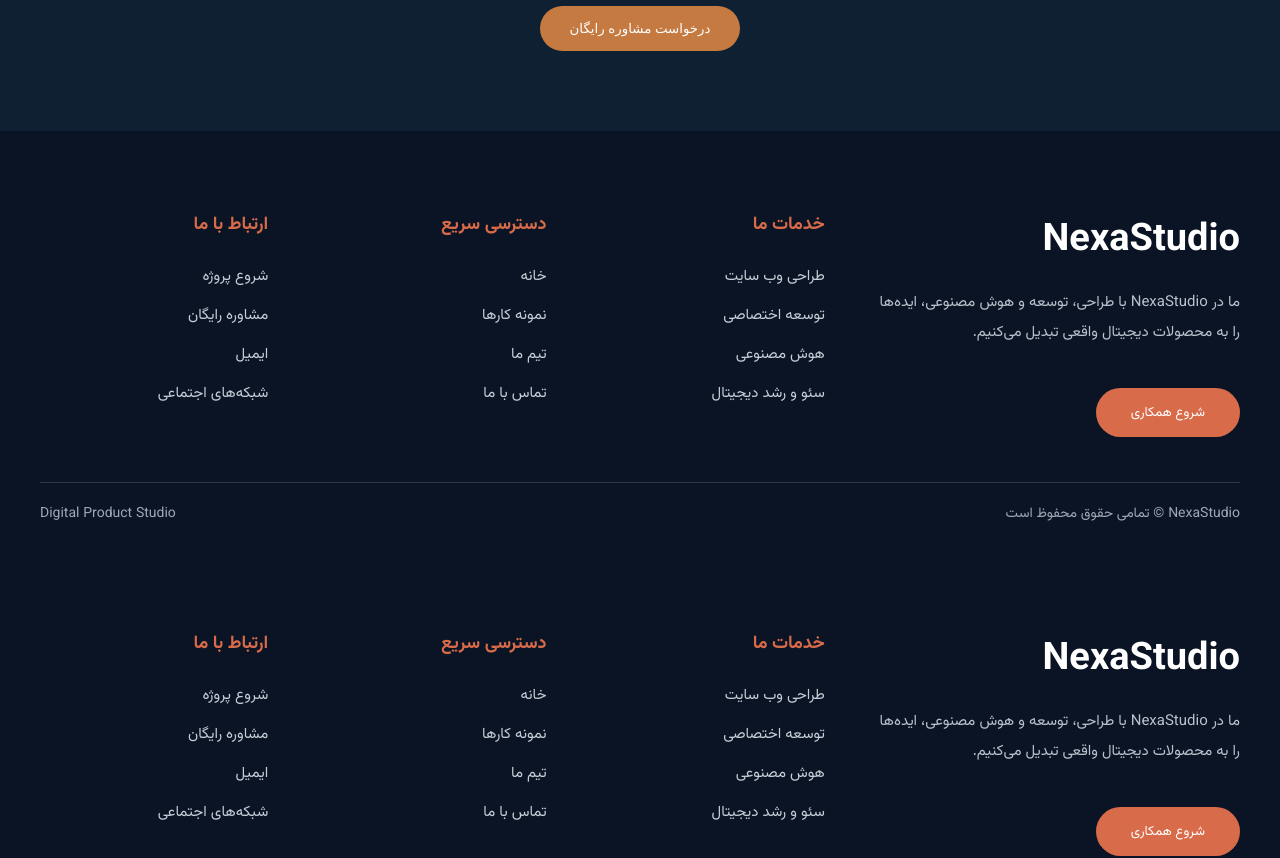
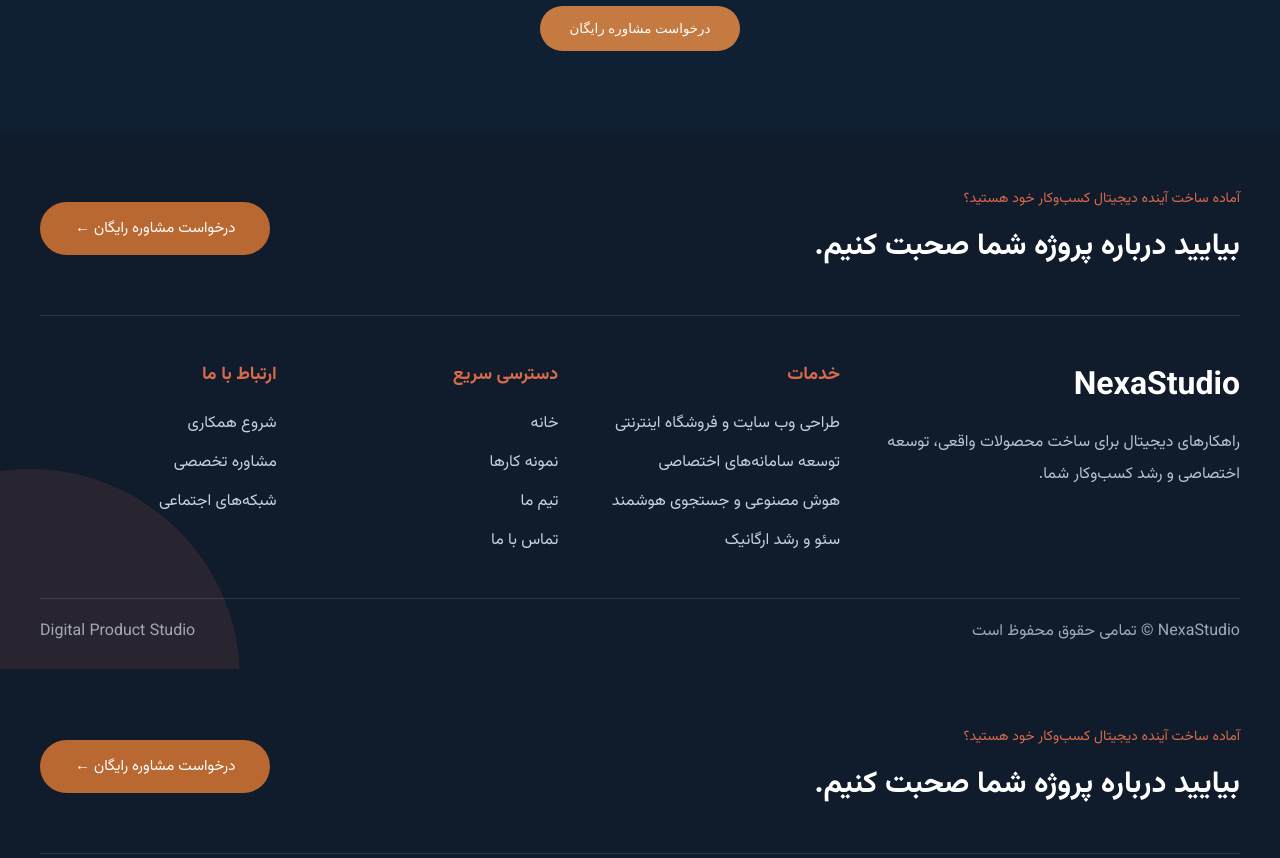
Before and after one commit to zohreksh/smartpilot, a Nuxt app: page / in a window 1280 px wide. Shown: the part 2520-3378 px from the top of the page. Built offline with nearby package versions, Linux system fonts and the light colour scheme.

Commit message:
Rebuild footer styling to match NexaStudio design

```diff
--- a/components/SiteFooter.vue
+++ b/components/SiteFooter.vue
@@ -1,40 +1,46 @@
 <template>
-  <footer class="footer">
-    <div class="footer-wrap">
-      <div class="footer-top">
-        <div class="brand">
-          <h2>NexaStudio</h2>
-          <p>ما در NexaStudio با طراحی، توسعه و هوش مصنوعی، ایده‌ها را به محصولات دیجیتال واقعی تبدیل می‌کنیم.</p>
-          <button>شروع همکاری</button>
+  <footer class="site-footer">
+    <div class="footer-bg"></div>
+    <div class="footer-container">
+      <div class="footer-cta">
+        <div>
+          <span>آماده ساخت آینده دیجیتال کسب‌وکار خود هستید؟</span>
+          <h2>بیایید درباره پروژه شما صحبت کنیم.</h2>
+        </div>
+        <button>درخواست مشاوره رایگان ←</button>
+      </div>
+
+      <div class="footer-content">
+        <div class="footer-brand">
+          <h3>NexaStudio</h3>
+          <p>راهکارهای دیجیتال برای ساخت محصولات واقعی، توسعه اختصاصی و رشد کسب‌وکار شما.</p>
         </div>
 
-        <div class="col">
-          <h3>خدمات ما</h3>
-          <span>طراحی وب سایت</span>
-          <span>توسعه اختصاصی</span>
-          <span>هوش مصنوعی</span>
-          <span>سئو و رشد دیجیتال</span>
+        <div class="footer-column">
+          <h4>خدمات</h4>
+          <a>طراحی وب سایت و فروشگاه اینترنتی</a>
+          <a>توسعه سامانه‌های اختصاصی</a>
+          <a>هوش مصنوعی و جستجوی هوشمند</a>
+          <a>سئو و رشد ارگانیک</a>
         </div>
 
-        <div class="col">
-          <h3>دسترسی سریع</h3>
-          <span>خانه</span>
-          <span>نمونه کارها</span>
-          <span>تیم ما</span>
-          <span>تماس با ما</span>
+        <div class="footer-column">
+          <h4>دسترسی سریع</h4>
+          <a>خانه</a>
+          <a>نمونه کارها</a>
+          <a>تیم ما</a>
+          <a>تماس با ما</a>
         </div>
 
-        <div class="col">
-          <h3>ارتباط با ما</h3>
-          <span>شروع پروژه</span>
-          <span>مشاوره رایگان</span>
-          <span>ایمیل</span>
-          <span>شبکه‌های اجتماعی</span>
+        <div class="footer-column">
+          <h4>ارتباط با ما</h4>
+          <a>شروع همکاری</a>
+          <a>مشاوره تخصصی</a>
+          <a>شبکه‌های اجتماعی</a>
         </div>
       </div>
 
-      <div class="line"></div>
-      <div class="bottom">
+      <div class="footer-bottom">
         <span>NexaStudio © تمامی حقوق محفوظ است</span>
         <span>Digital Product Studio</span>
       </div>
@@ -43,17 +49,20 @@
 </template>
 
 <style scoped>
-.footer{background:#0b1424;color:white;padding:80px 24px 25px;direction:rtl}
-.footer-wrap{max-width:1200px;margin:auto}
-.footer-top{display:grid;grid-template-columns:1.6fr 1fr 1fr 1fr;gap:50px}
-.brand h2{font-size:38px;margin:0 0 18px}
-.brand p{color:#b9c1cc;line-height:2;font-size:15px}
-.brand button{margin-top:25px;background:#d86b4a;border:0;color:white;padding:14px 35px;border-radius:30px;font-family:inherit;cursor:pointer}
-.col{display:flex;flex-direction:column;gap:16px}
-.col h3{color:#d86b4a;font-size:18px;margin:0 0 10px}
-.col span{color:#c7ced8;font-size:15px}
-.line{height:1px;background:rgba(255,255,255,.15);margin:45px 0 20px}
-.bottom{display:flex;justify-content:space-between;color:#9da7b5;font-size:14px}
-@media(max-width:900px){.footer-top{grid-template-columns:1fr 1fr}.bottom{flex-direction:column;gap:15px}}
-@media(max-width:600px){.footer-top{grid-template-columns:1fr}}
+.site-footer{background:#101b2c;color:#fff;padding:55px 24px 25px;direction:rtl;position:relative;overflow:hidden}
+.footer-container{max-width:1200px;margin:auto;position:relative}
+.footer-bg{position:absolute;width:420px;height:420px;border-radius:50%;background:rgba(216,107,74,.12);left:-180px;bottom:-220px}
+.footer-cta{display:flex;align-items:center;justify-content:space-between;padding-bottom:45px;border-bottom:1px solid rgba(255,255,255,.12)}
+.footer-cta span{color:#d86b4a;font-size:14px}
+.footer-cta h2{margin:12px 0 0;font-size:30px}
+.footer-cta button{background:#b96832;color:white;border:0;border-radius:30px;padding:15px 35px;font-family:inherit;font-size:15px}
+.footer-content{display:grid;grid-template-columns:1.5fr 1fr 1fr 1fr;gap:45px;padding:45px 0}
+.footer-brand h3{font-size:32px;margin:0 0 15px}
+.footer-brand p{color:#b8c1cd;line-height:2}
+.footer-column{display:flex;flex-direction:column;gap:14px}
+.footer-column h4{color:#d86b4a;margin:0 0 8px;font-size:18px}
+.footer-column a{color:#c8d0da}
+.footer-bottom{border-top:1px solid rgba(255,255,255,.12);padding-top:20px;display:flex;justify-content:space-between;color:#9fa9b7}
+@media(max-width:900px){.footer-content{grid-template-columns:1fr 1fr}.footer-cta{flex-direction:column;align-items:flex-start;gap:25px}}
+@media(max-width:600px){.footer-content{grid-template-columns:1fr}.footer-bottom{flex-direction:column;gap:10px}}
 </style>
```
